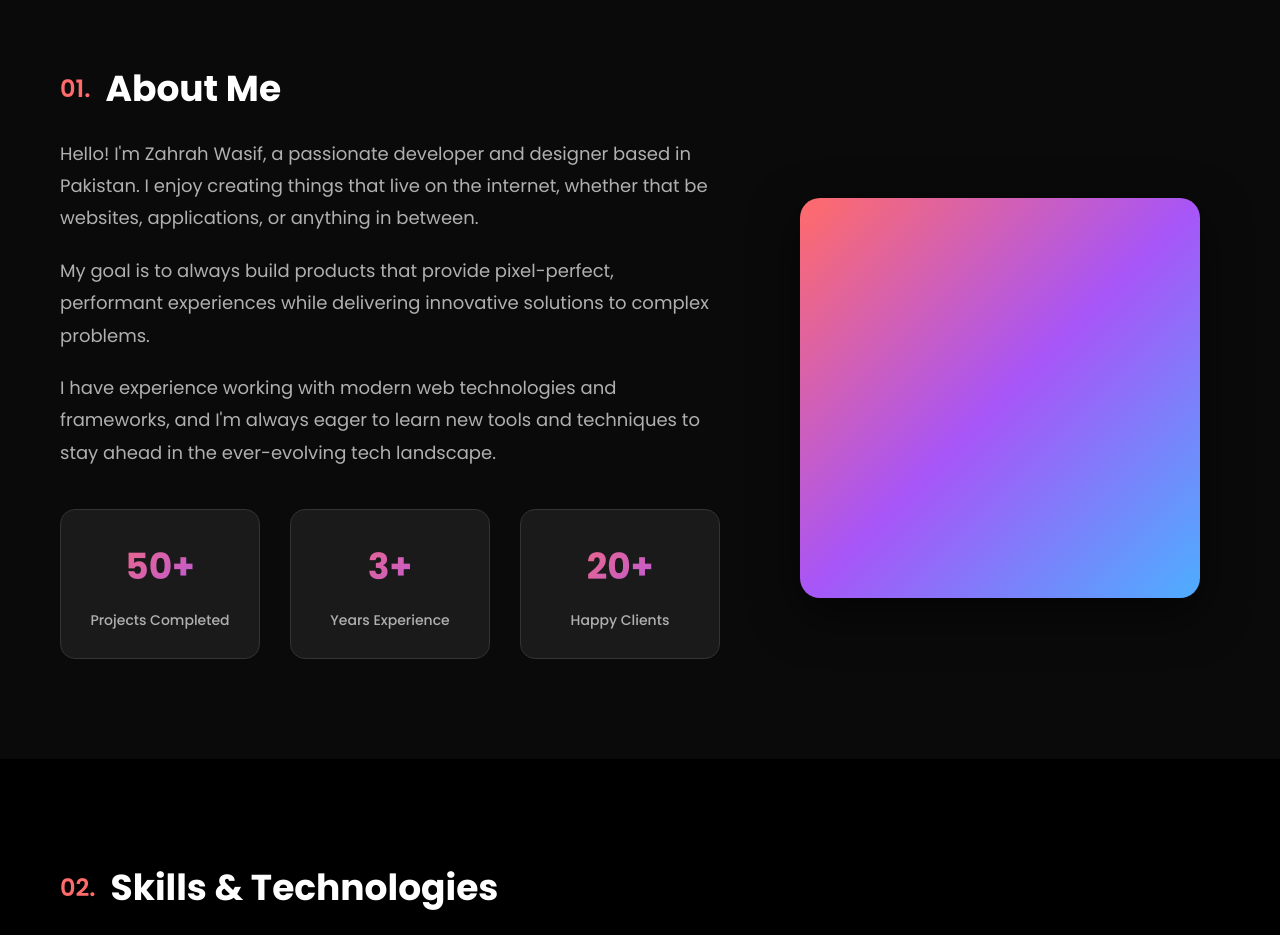
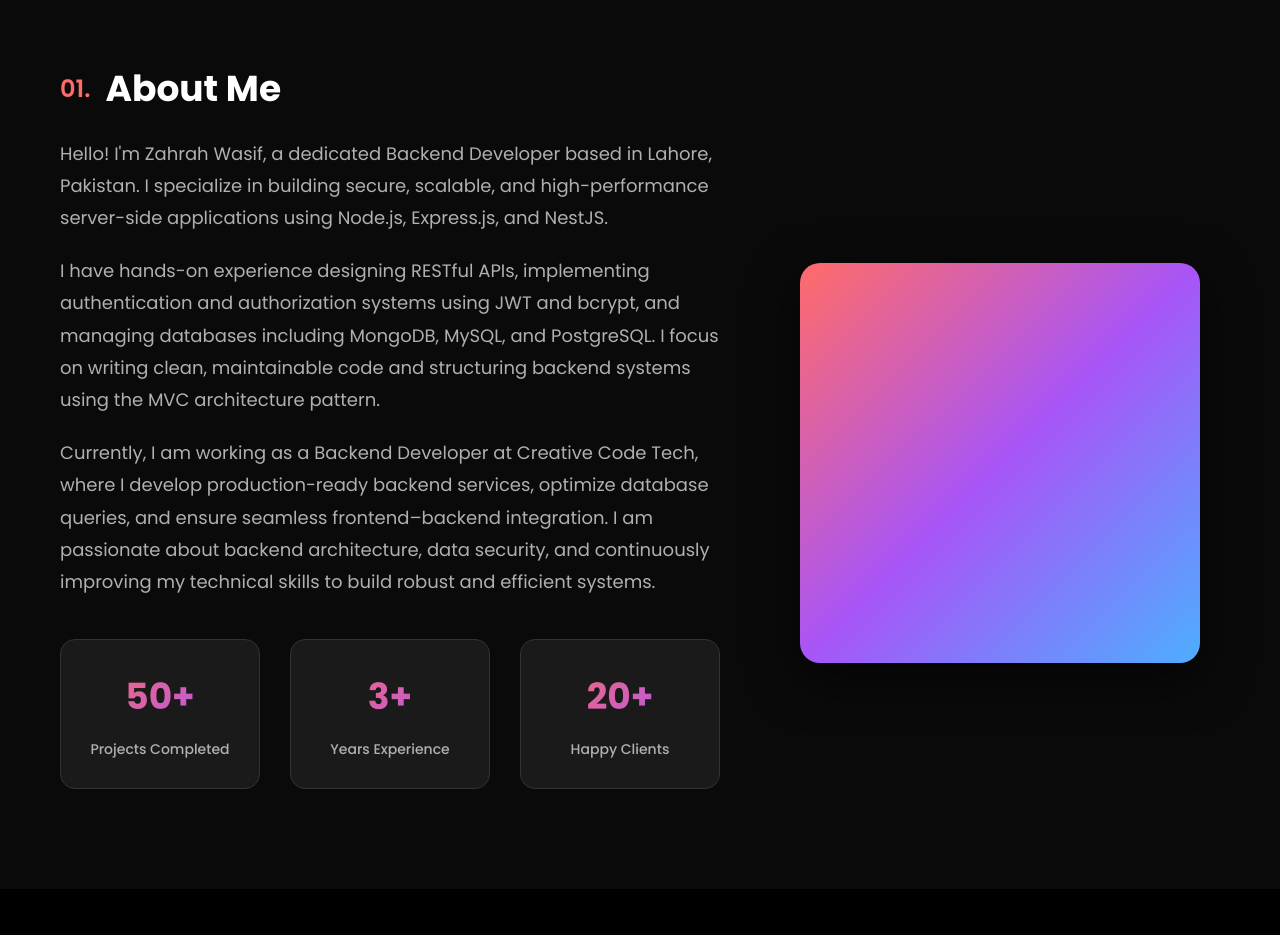
Before and after one commit to Zahrah-wasif1/porfilo, a React (Create React App) app: page / in a window 1280 px wide. Shown: the part 840-1775 px from the top of the page. Built offline with nearby package versions, Linux system fonts and the light colour scheme.

Commit message:
Revise About section to reflect backend development expertise
Updated personal introduction and professional focus in About.js.

```diff
--- a/src/components/About.js
+++ b/src/components/About.js
@@ -12,18 +12,22 @@ const About = () => {
         <div className="about-content">
           <div className="about-text">
             <p>
-              Hello! I'm Zahrah Wasif, a passionate developer and designer based in Pakistan.
-              I enjoy creating things that live on the internet, whether that be websites,
-              applications, or anything in between.
-            </p>
-            <p>
-              My goal is to always build products that provide pixel-perfect, performant experiences
-              while delivering innovative solutions to complex problems.
-            </p>
-            <p>
-              I have experience working with modern web technologies and frameworks, and I'm always
-              eager to learn new tools and techniques to stay ahead in the ever-evolving tech landscape.
-            </p>
+  Hello! I'm Zahrah Wasif, a dedicated Backend Developer based in Lahore, Pakistan.
+  I specialize in building secure, scalable, and high-performance server-side applications
+  using Node.js, Express.js, and NestJS.
+</p>
+<p>
+  I have hands-on experience designing RESTful APIs, implementing authentication and
+  authorization systems using JWT and bcrypt, and managing databases including MongoDB,
+  MySQL, and PostgreSQL. I focus on writing clean, maintainable code and structuring
+  backend systems using the MVC architecture pattern.
+</p>
+<p>
+  Currently, I am working as a Backend Developer at Creative Code Tech, where I develop
+  production-ready backend services, optimize database queries, and ensure seamless
+  frontend–backend integration. I am passionate about backend architecture, data security,
+  and continuously improving my technical skills to build robust and efficient systems.
+</p>
             <div className="about-highlights">
               <div className="highlight-item">
                 <span className="highlight-number">50+</span>
```
